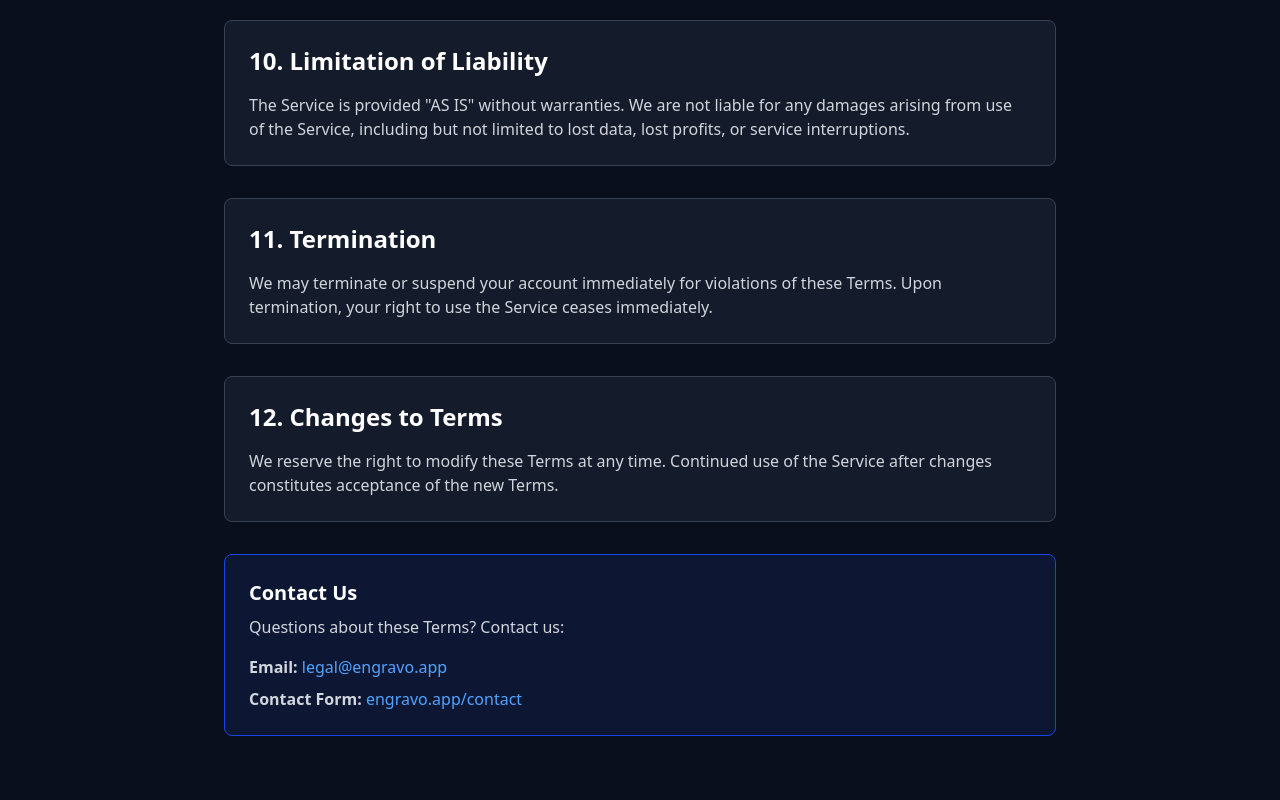
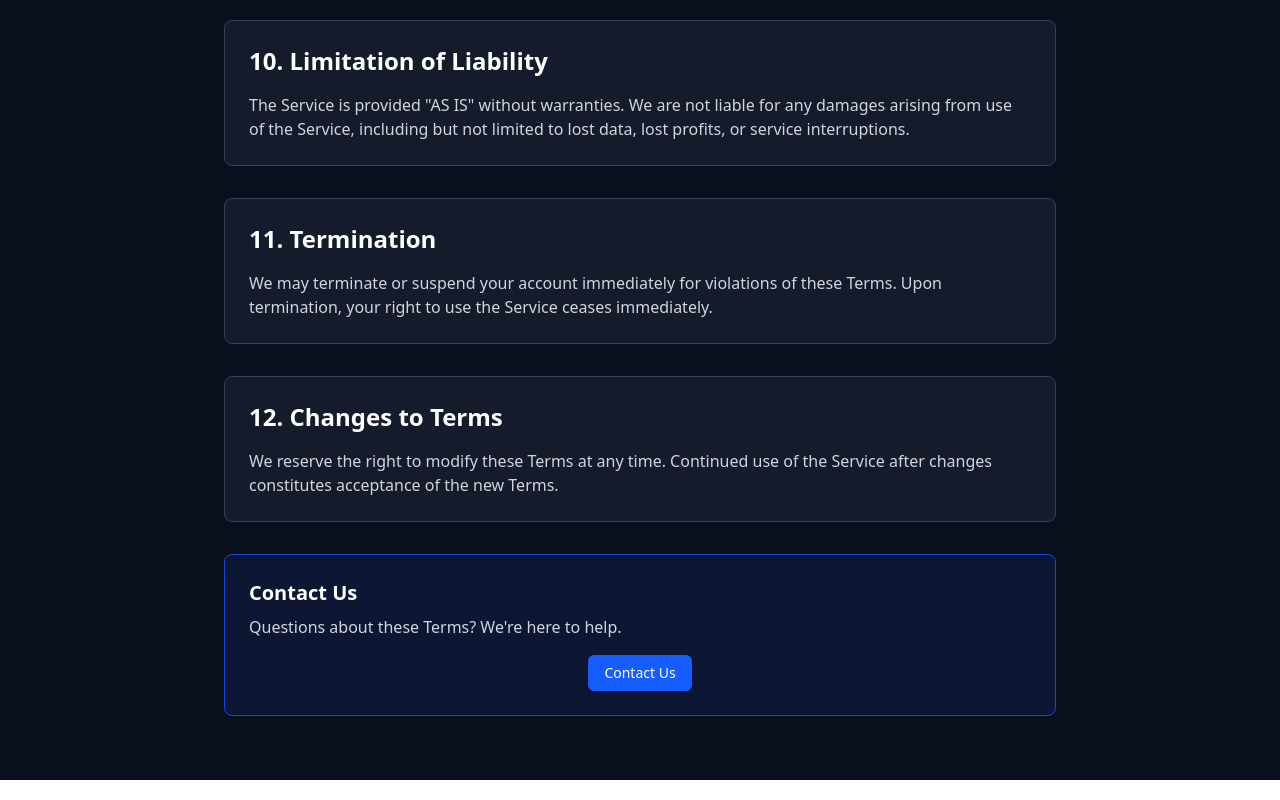
Before and after one commit to kevensavard/Engravo, a Next.js app: page /terms in a window 1280 px wide. Shown: the part 2751-3551 px from the top of the page. Built offline with nearby package versions, Linux system fonts and the light colour scheme.

Commit message:
Remove email references from contact/legal pages - contact form is the only support channel

```diff
--- a/app/contact/page.tsx
+++ b/app/contact/page.tsx
@@ -181,7 +181,7 @@ export default function ContactPage() {
         )}
 
         {/* Quick Info */}
-        <div className="mt-12 grid grid-cols-1 md:grid-cols-3 gap-6 text-center">
+        <div className="mt-12 grid grid-cols-1 md:grid-cols-2 gap-6 text-center max-w-2xl mx-auto">
           <div className="bg-gray-800/30 border border-gray-700/50 rounded-lg p-6">
             <h3 className="font-semibold mb-2">Response Time</h3>
             <p className="text-gray-400 text-sm">Usually within 24 hours</p>
@@ -190,10 +190,6 @@ export default function ContactPage() {
             <h3 className="font-semibold mb-2">Support Hours</h3>
             <p className="text-gray-400 text-sm">Monday - Friday, 9AM - 5PM EST</p>
           </div>
-          <div className="bg-gray-800/30 border border-gray-700/50 rounded-lg p-6">
-            <h3 className="font-semibold mb-2">Email</h3>
-            <p className="text-gray-400 text-sm">support@engravo.app</p>
-          </div>
         </div>
       </div>
     </div>
--- a/app/privacy/page.tsx
+++ b/app/privacy/page.tsx
@@ -104,7 +104,7 @@ export default function PrivacyPage() {
                 <li>Opt-out of marketing communications</li>
               </ul>
               <p className="mt-4">
-                To exercise these rights, contact us at <a href="mailto:privacy@engravo.app" className="text-blue-400 hover:underline">privacy@engravo.app</a>
+                To exercise these rights, use our <Link href="/contact" className="text-blue-400 hover:underline">contact form</Link>.
               </p>
             </div>
           </div>
@@ -144,9 +144,12 @@ export default function PrivacyPage() {
             <p className="text-gray-300 mb-4">
               If you have questions about this Privacy Policy, please contact us:
             </p>
-            <div className="space-y-2 text-gray-300">
-              <p><strong>Email:</strong> <a href="mailto:privacy@engravo.app" className="text-blue-400 hover:underline">privacy@engravo.app</a></p>
-              <p><strong>Contact Form:</strong> <Link href="/contact" className="text-blue-400 hover:underline">engravo.app/contact</Link></p>
+            <div className="text-center">
+              <Link href="/contact">
+                <Button className="bg-blue-600 hover:bg-blue-700">
+                  Contact Us
+                </Button>
+              </Link>
             </div>
           </div>
         </div>
--- a/app/terms/page.tsx
+++ b/app/terms/page.tsx
@@ -187,11 +187,14 @@ export default function TermsPage() {
           <div className="bg-blue-900/20 border border-blue-700 rounded-lg p-6 mt-8">
             <h3 className="text-xl font-bold mb-2">Contact Us</h3>
             <p className="text-gray-300 mb-4">
-              Questions about these Terms? Contact us:
+              Questions about these Terms? We're here to help.
             </p>
-            <div className="space-y-2 text-gray-300">
-              <p><strong>Email:</strong> <a href="mailto:legal@engravo.app" className="text-blue-400 hover:underline">legal@engravo.app</a></p>
-              <p><strong>Contact Form:</strong> <Link href="/contact" className="text-blue-400 hover:underline">engravo.app/contact</Link></p>
+            <div className="text-center">
+              <Link href="/contact">
+                <Button className="bg-blue-600 hover:bg-blue-700">
+                  Contact Us
+                </Button>
+              </Link>
             </div>
           </div>
         </div>
```
Also changed, not shown: 1 other file (tests, documents, lock files or other folders).
